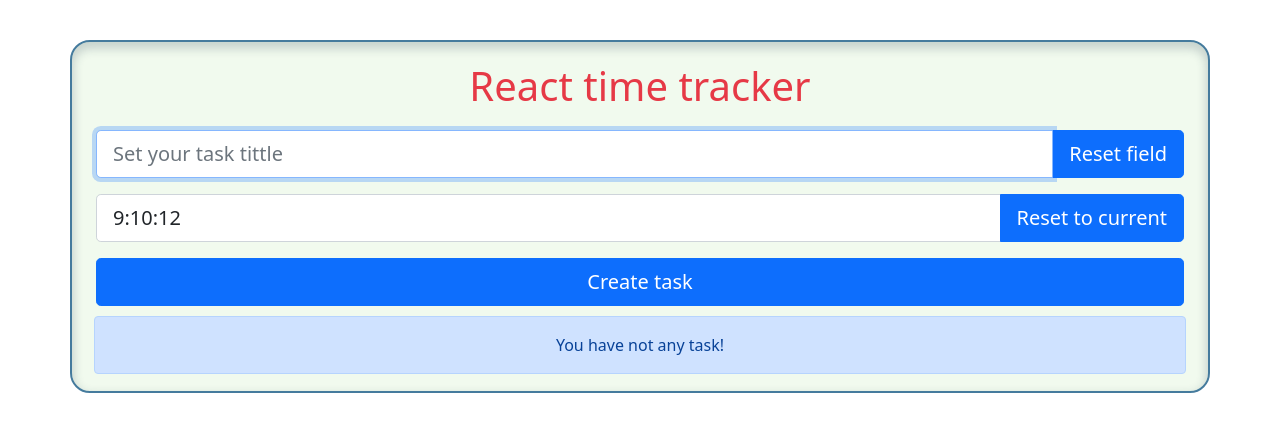
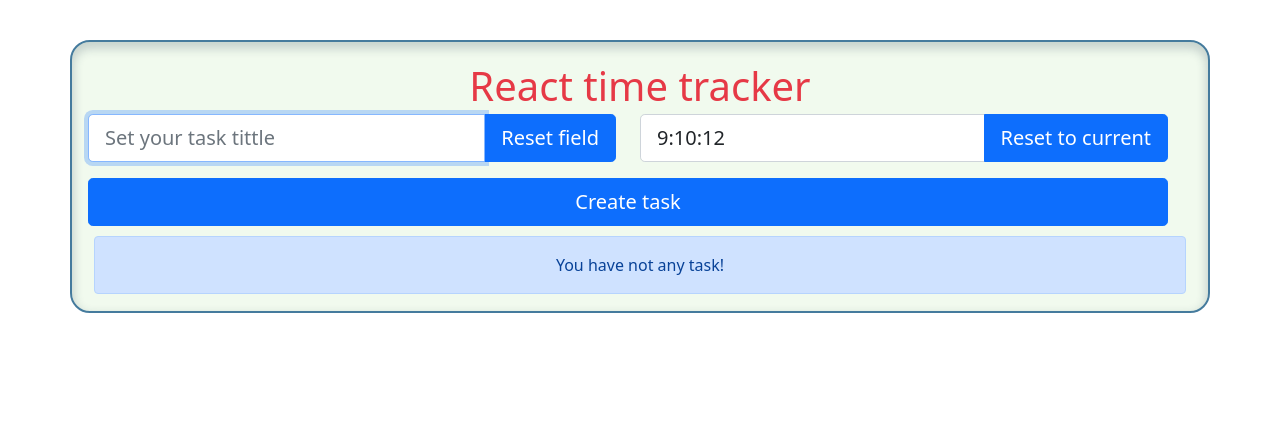
Before and after one commit to dilovskyi/timetracker, a React (Create React App) app: page / in a window 1280 px wide. Shown: the top 432 px of the page. Built offline with nearby package versions, Linux system fonts and the light colour scheme.

Commit message:
Added functionality to change input focus on enter press

```diff
--- a/src/components/TaskForm/TaskForm.js
+++ b/src/components/TaskForm/TaskForm.js
@@ -1,21 +1,44 @@
-import React from "react";
-import styled from "styled-components";
+import React, { useRef } from "react";
+
+import { connect } from "react-redux";
+import { addTask } from "../../redux/actions/taskList";
+
 import TaskTitleInput from "./TaskTitleInput/TaskTitleInput";
 import TaskTimeInput from "./TaskTimeInput/TaskTimeInput";
-import { connect } from "react-redux";
-import { addTask } from "../../redux/actions/taskList";
-const StyledEventForm = styled.div``;
 
 function TaskForm({ addTask, taskTitle, time }) {
+  const titleInput = useRef(null);
+  const timeInput = useRef(null);
+  const createButton = useRef(null);
+
+  const pressedInput = (e) => {
+    if (e.target === titleInput.current && e.charCode === 13) {
+      timeInput.current.focus();
+    } else if (e.target === timeInput.current && e.charCode === 13) {
+      createButton.current.focus();
+    }
+  };
+
   return (
-    <div className="container">
-      <TaskTitleInput />
-      <TaskTimeInput />
+    <form className="row g-3 needs-validation" onKeyPress={pressedInput}>
+      <div className="row">
+        <div className="col-12 col-lg-6">
+          <div className="input-group mb-3 input-group-lg">
+            <TaskTitleInput titleRef={titleInput} />
+          </div>
+        </div>
+        <div className="col-12 col-lg-6 ">
+          <div className="input-group mb-3 input-group-lg">
+            <TaskTimeInput timeRef={timeInput} />
+          </div>
+        </div>
+      </div>
 
       <div className="row">
-        <div class="d-grid col-sm-12">
+        <div className="d-grid col-12">
           <button
-            class="btn btn-lg btn-primary"
+            ref={createButton}
+            className="btn btn-lg btn-primary"
             type="button"
             onClick={(e) => {
               e.preventDefault();
@@ -34,7 +57,7 @@ function TaskForm({ addTask, taskTitle, time }) {
           </button>
         </div>
       </div>
-    </div>
+    </form>
   );
 }
 const mapStateToProps = (state) => {
--- a/src/components/TaskForm/TaskTimeInput/TaskTimeInput.js
+++ b/src/components/TaskForm/TaskTimeInput/TaskTimeInput.js
@@ -10,6 +10,7 @@ function TaskTimeInput({
   timeTick,
   setUserTime,
   setCurrentTime,
+  timeRef,
 }) {
   const [inputFocusStatus, setInputFocusStatus] = useState(false);
   const [valueChangedStatus, setValueChangedStatus] = useState(false);
@@ -28,13 +29,14 @@ function TaskTimeInput({
   }, []);
 
   return (
-    <div class="input-group mb-3 col-sm-6 input-group-lg">
+    <>
       <input
+        ref={timeRef}
         onFocus={() => setInputFocusStatus(true)}
         onBlur={() => setInputFocusStatus(false)}
         value={hours + ":" + minutes + ":" + seconds}
         type="text"
-        class="form-control"
+        className="form-control"
         placeholder="Set time"
         aria-label="Time"
         onChange={(e) => {
@@ -44,7 +46,7 @@ function TaskTimeInput({
       />
 
       <button
-        class="btn btn-primary"
+        className="btn btn-primary"
         type="button"
         onClick={() => {
           setCurrentTime();
@@ -53,7 +55,7 @@ function TaskTimeInput({
       >
         Reset to current
       </button>
-    </div>
+    </>
   );
 }
 
--- a/src/components/TaskForm/TaskTitleInput/TaskTitleInput.js
+++ b/src/components/TaskForm/TaskTitleInput/TaskTitleInput.js
@@ -2,26 +2,31 @@ import React, { useEffect } from "react";
 import { connect } from "react-redux";
 import * as actions from "../../../redux/actions/taskTitleInput";
 
-function TaskTitleInput({ value, setTaskTitle, resetTaskTitle }) {
+function TaskTitleInput({ value, setTaskTitle, resetTaskTitle, titleRef }) {
   return (
-    <div class="input-group mb-3 input-group-lg">
+    <>
       <input
+        ref={titleRef}
         autoFocus
         value={value}
         type="text"
-        class="form-control"
+        className="form-control"
         placeholder="Set your task tittle"
         onChange={(e) => setTaskTitle(e.target.value)}
       />
-      <button class="btn btn-primary" type="button" onClick={resetTaskTitle}>
+      <button
+        className="btn btn-primary"
+        type="button"
+        onClick={resetTaskTitle}
+      >
         Reset field
       </button>
-    </div>
+    </>
   );
 }
 
-const mapStateToProps = (state) => {
-  return state.taskTitleInput;
+const mapStateToProps = (state, ownProps) => {
+  return { ...state.taskTitleInput, ownProps };
 };
 
 export default connect(mapStateToProps, actions)(TaskTitleInput);
```
